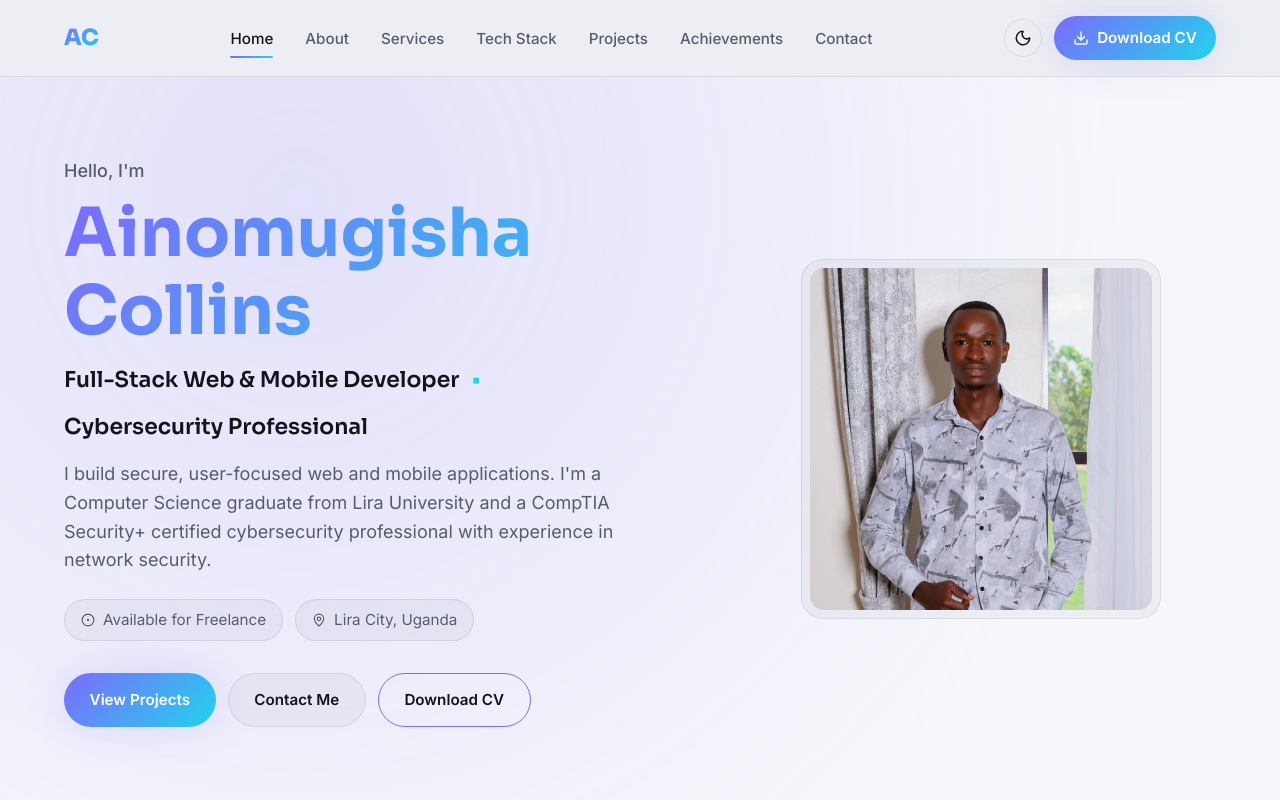
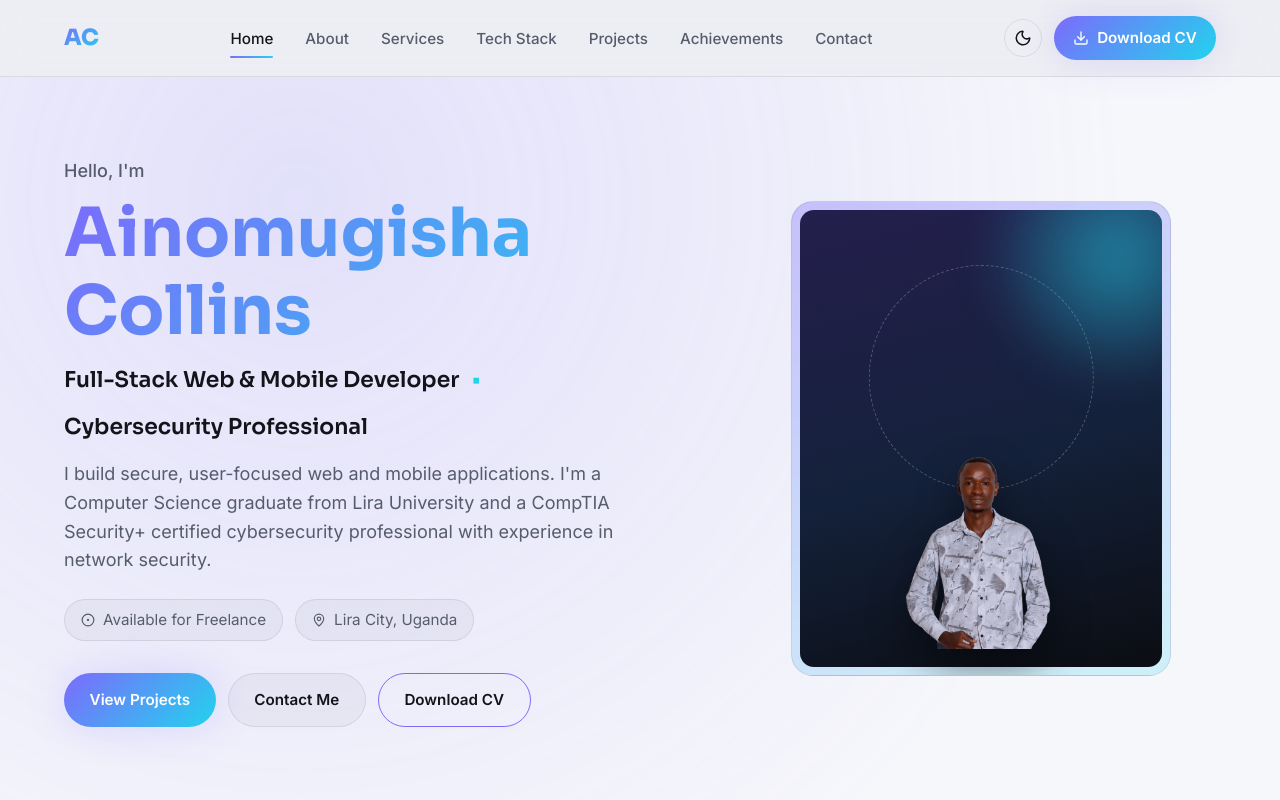
Before and after one commit to Codecollins24/ac-portfolio, a React (Vite) app: page / in a window 1280 px wide. Shown: the top 800 px of the page. Built offline with nearby package versions, Linux system fonts and the light colour scheme.

Commit message:
Replace hero photo with a background-removed cutout on a gradient frame
Isolate the person from the original photo's room background and
place it on a premium dark gradient/glass panel with a decorative
ring and glow, giving the hero a stronger first impression.

```diff
--- a/src/components/Hero.css
+++ b/src/components/Hero.css
@@ -98,18 +98,54 @@
 }
 
 .hero-visual-frame {
-  width: min(360px, 100%);
-  aspect-ratio: 1;
+  position: relative;
+  width: min(380px, 100%);
+  aspect-ratio: 4 / 5;
   border-radius: var(--radius-lg);
   padding: var(--space-2);
   overflow: hidden;
+  background: linear-gradient(160deg, rgba(124, 107, 251, 0.35), rgba(34, 211, 238, 0.18));
 }
 
-.hero-visual-frame img {
-  width: 100%;
-  height: 100%;
-  object-fit: cover;
+.hero-visual-backdrop {
+  position: absolute;
+  inset: var(--space-2);
   border-radius: calc(var(--radius-lg) - 8px);
+  overflow: hidden;
+  background: linear-gradient(165deg, #241f4d 0%, #14213a 55%, #0b0d12 100%);
+}
+
+.hero-visual-ring {
+  position: absolute;
+  top: 12%;
+  left: 50%;
+  width: 62%;
+  aspect-ratio: 1;
+  transform: translateX(-50%);
+  border-radius: 50%;
+  border: 1.5px dashed rgba(255, 255, 255, 0.25);
+}
+
+.hero-visual-blob {
+  position: absolute;
+  top: -20%;
+  right: -25%;
+  width: 75%;
+  aspect-ratio: 1;
+  border-radius: 50%;
+  background: radial-gradient(circle, rgba(34, 211, 238, 0.55), transparent 70%);
+  filter: blur(20px);
+}
+
+.hero-visual-photo {
+  position: relative;
+  z-index: 1;
+  width: 88%;
+  height: 96%;
+  margin-inline: auto;
+  object-fit: contain;
+  object-position: bottom;
+  filter: drop-shadow(0 18px 20px rgba(0, 0, 0, 0.45));
 }
 
 @media (max-width: 900px) {
--- a/src/components/Hero.jsx
+++ b/src/components/Hero.jsx
@@ -2,7 +2,7 @@ import { useEffect, useState } from "react";
 import { motion } from "framer-motion";
 import { getHeroContent } from "../services/heroService";
 import { getIcon } from "../utils/iconMap";
-import profileImg from "../assets/images/profile.jpg";
+import profileCutoutImg from "../assets/images/profile-cutout.png";
 import "./Hero.css";
 
 const fadeUp = {
@@ -120,7 +120,15 @@ export default function Hero() {
             animate={{ y: [0, -14, 0] }}
             transition={{ duration: 5, repeat: Infinity, ease: "easeInOut" }}
           >
-            <img src={profileImg} alt="Ainomugisha Collins" />
+            <div className="hero-visual-backdrop" aria-hidden="true">
+              <span className="hero-visual-ring" />
+              <span className="hero-visual-blob" />
+            </div>
+            <img
+              src={profileCutoutImg}
+              alt="Ainomugisha Collins"
+              className="hero-visual-photo"
+            />
           </motion.div>
         </motion.div>
       </div>
```
Also changed, not shown: src/assets/images/profile-cutout.png (added), src/assets/images/profile.jpg (deleted).
